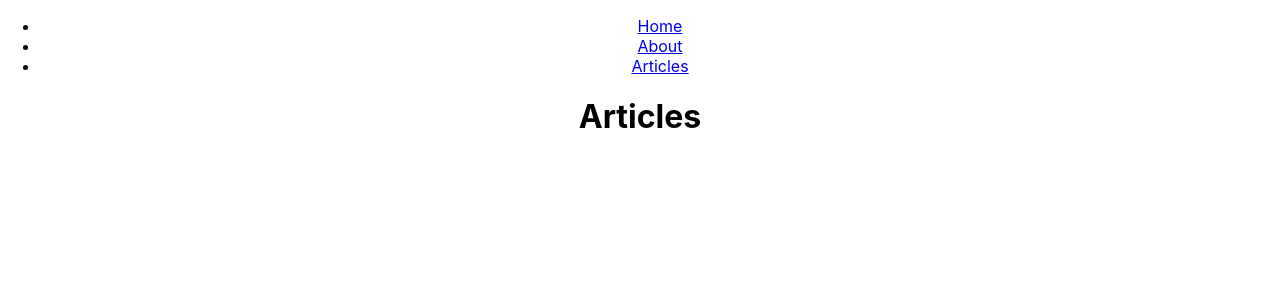
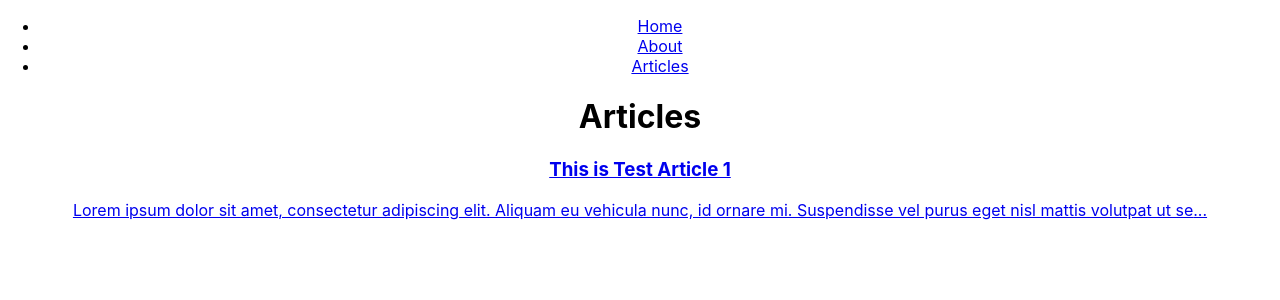
Before and after one commit to adamvorkel/portfolio-mern-blog, a React (Create React App) app in the folder frontend/: page /articles-list in a window 1280 px wide. Shown: the top 300 px of the page. Built offline with nearby package versions, Linux system fonts and the light colour scheme.

Commit message:
articles list page dynamically lists dummy articles

```diff
--- a/frontend/src/App.js
+++ b/frontend/src/App.js
@@ -8,7 +8,7 @@ import './App.css';
 import Nav from './Nav';
 import HomePage from './pages/HomePage';
 import AboutPage from './pages/AboutPage';
-import ArticlesList from './pages/ArticlesList';
+import ArticlesListPage from './pages/ArticlesListPage';
 import ArticlePage from './pages/ArticlePage';
 
 function App() {
@@ -18,7 +18,7 @@ function App() {
         <Nav />
         <Route path="/" component={HomePage} exact />
         <Route path="/about" component={AboutPage} />
-        <Route path="/articles-list" component={ArticlesList} />
+        <Route path="/articles-list" component={ArticlesListPage} />
         <Route path="/article/:name" component={ArticlePage} />
       </div>
     </Router>
--- a/frontend/src/pages/ArticlesList.js
+++ /dev/null
@@ -1,9 +0,0 @@
-import React from 'react';
-
-const ArticlesList = () => (
-    <>
-        <h1>Articles</h1>
-    </>
-);
-
-export default ArticlesList;
--- /dev/null
+++ b/frontend/src/pages/ArticlesListPage.js
@@ -0,0 +1,17 @@
+import React from 'react';
+import { Link } from 'react-router-dom';
+import dummyArticles from '../dummy-articles';
+
+const ArticlesListPage = () => (
+    <>
+        <h1>Articles</h1>
+        {dummyArticles.map((article, key) => (
+            <Link key={key} to={`/article/${article.name}`}>
+                <h3>{article.title}</h3>
+                <p>{article.content[0].substring(0, 150)}...</p>
+            </Link>
+        ))}
+    </>
+);
+
+export default ArticlesListPage;
```
